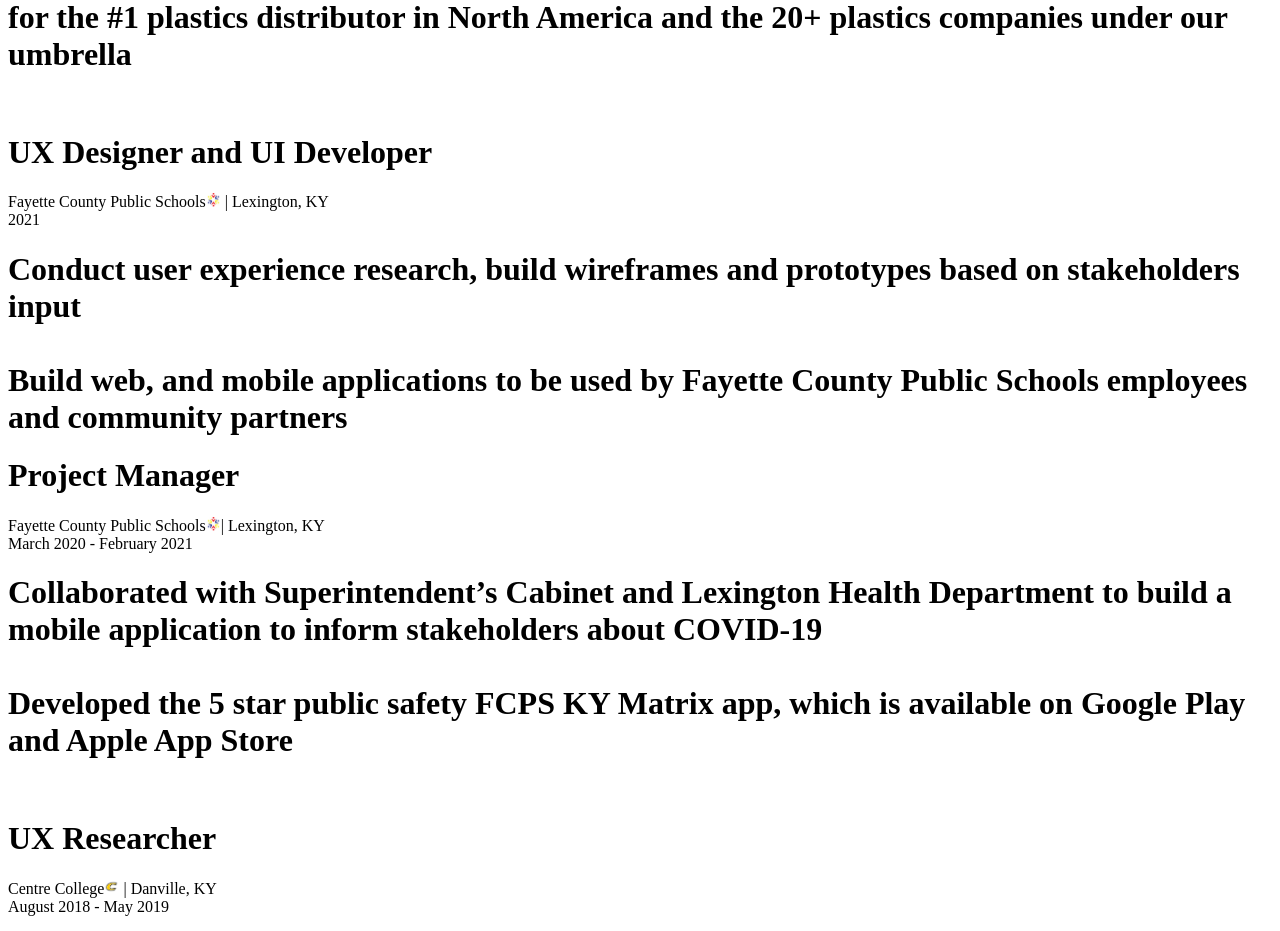
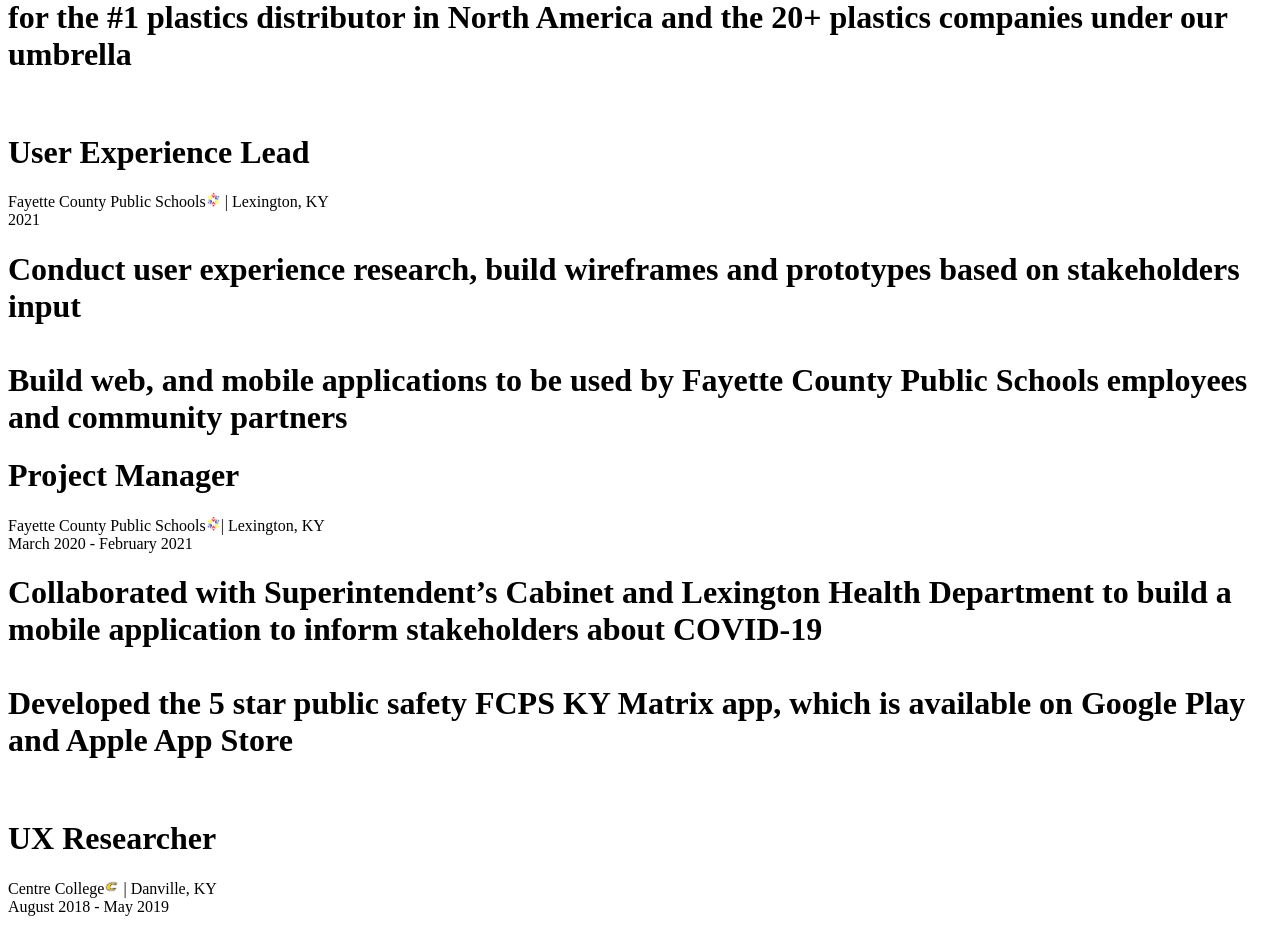
Before and after one commit to rhomanjames/Rhoman, a Next.js app: page / in a window 1280 px wide. Shown: the part 2802-3733 px from the top of the page. Built offline with nearby package versions, Linux system fonts and the light colour scheme.

Commit message:
title adjustment

```diff
--- a/components/Resume.js
+++ b/components/Resume.js
@@ -25,7 +25,7 @@ function Resume() {
                 </div>
                 <br/>
                 <div className="flex border-b-2 lg:pb-4 lg:p-0 space-y-3 p-4 flex-col text-left">
-                    <h1 id="text" className="text-lg md:text-xl font-bold"> UX Designer and UI Developer</h1>
+                    <h1 id="text" className="text-lg md:text-xl font-bold"> User Experience Lead</h1>
                     <p id="text" className="text-xs md:text-md text-gray-400"> Fayette County Public Schools
                     <Image
                     src= "/FCPS_star.jpg"
```
Also changed, not shown: 1 other file (tests, documents, lock files or other folders).
